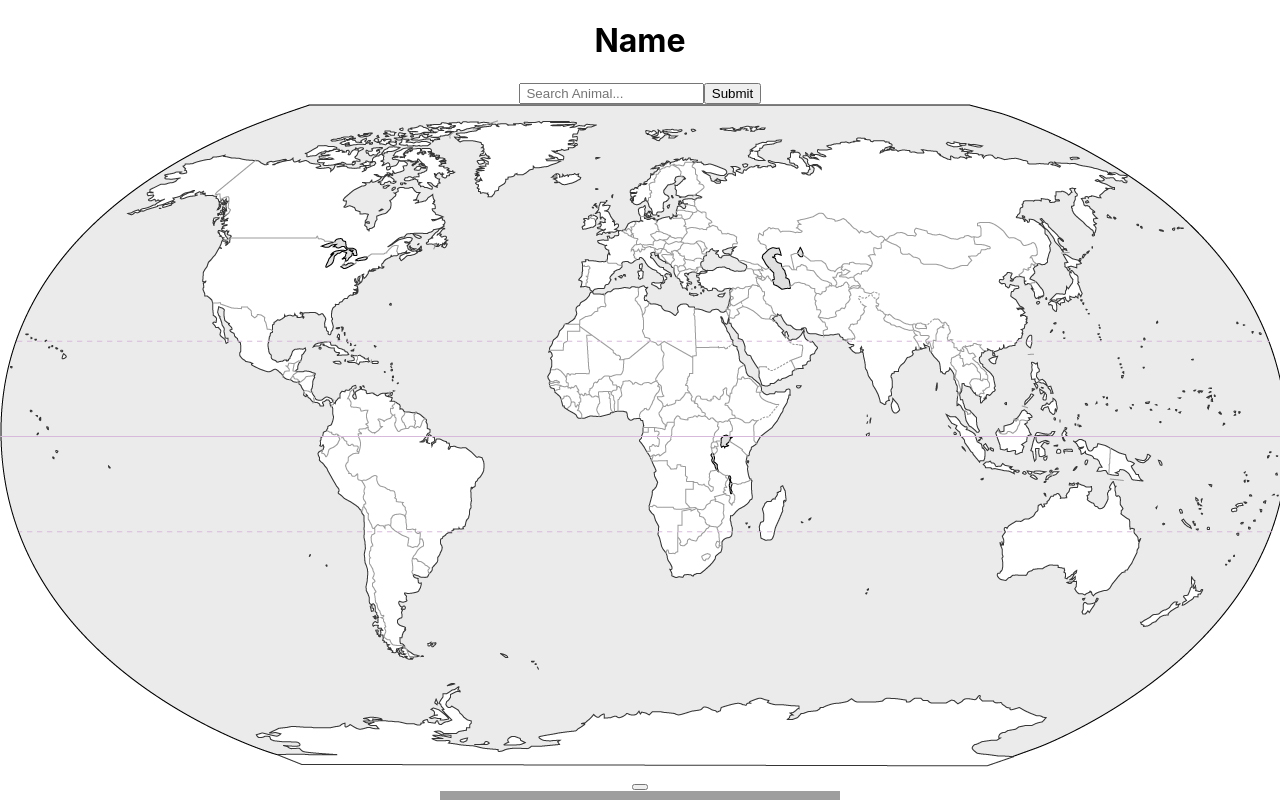
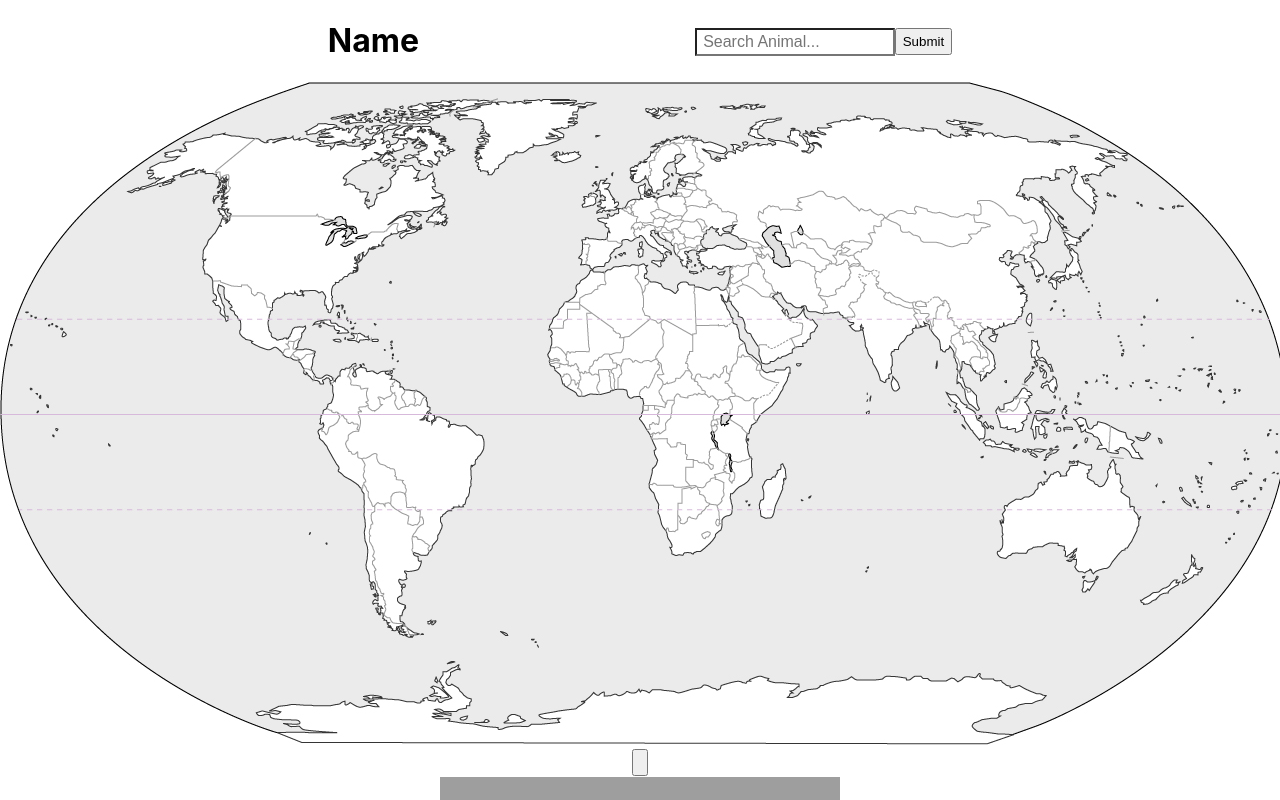
Before and after one commit to BrennanDuffey/Whateverly, a React (Create React App) app: page / in a window 1280 px wide. Shown: the top 800 px of the page. Built offline with nearby package versions, Linux system fonts and the light colour scheme; no server answers; grey boxes are pictures that could not be loaded.

Commit message:
added styling to header component
Co-authored-by: Aidan <aidanmckay2000@gmail.com>
Co-authored-by: Brennan <brennanduffey@gmail.com>
Co-authored-by: Kayla <kaylarae7128@gmail.com>

```diff
--- /dev/null
+++ b/src/Header.css
@@ -0,0 +1,21 @@
+header {
+  display: flex;
+  justify-content: space-around;
+  padding: 0px 190px;
+}
+
+form {
+  display: flex;
+  padding-top: 28px;
+}
+
+input {
+  -webkit-appearance: none;
+  font-size: 1rem;
+  height: 28px;
+  width: 200px;
+}
+
+button {
+  height: 27px;
+}
--- a/src/Header.js
+++ b/src/Header.js
@@ -1,4 +1,5 @@
 import React, { Component } from 'react';
+import './Header.css';
 
 class Header extends Component {
   constructor() {
```
Also changed, not shown: 1 other file (tests, documents, lock files or other folders).
